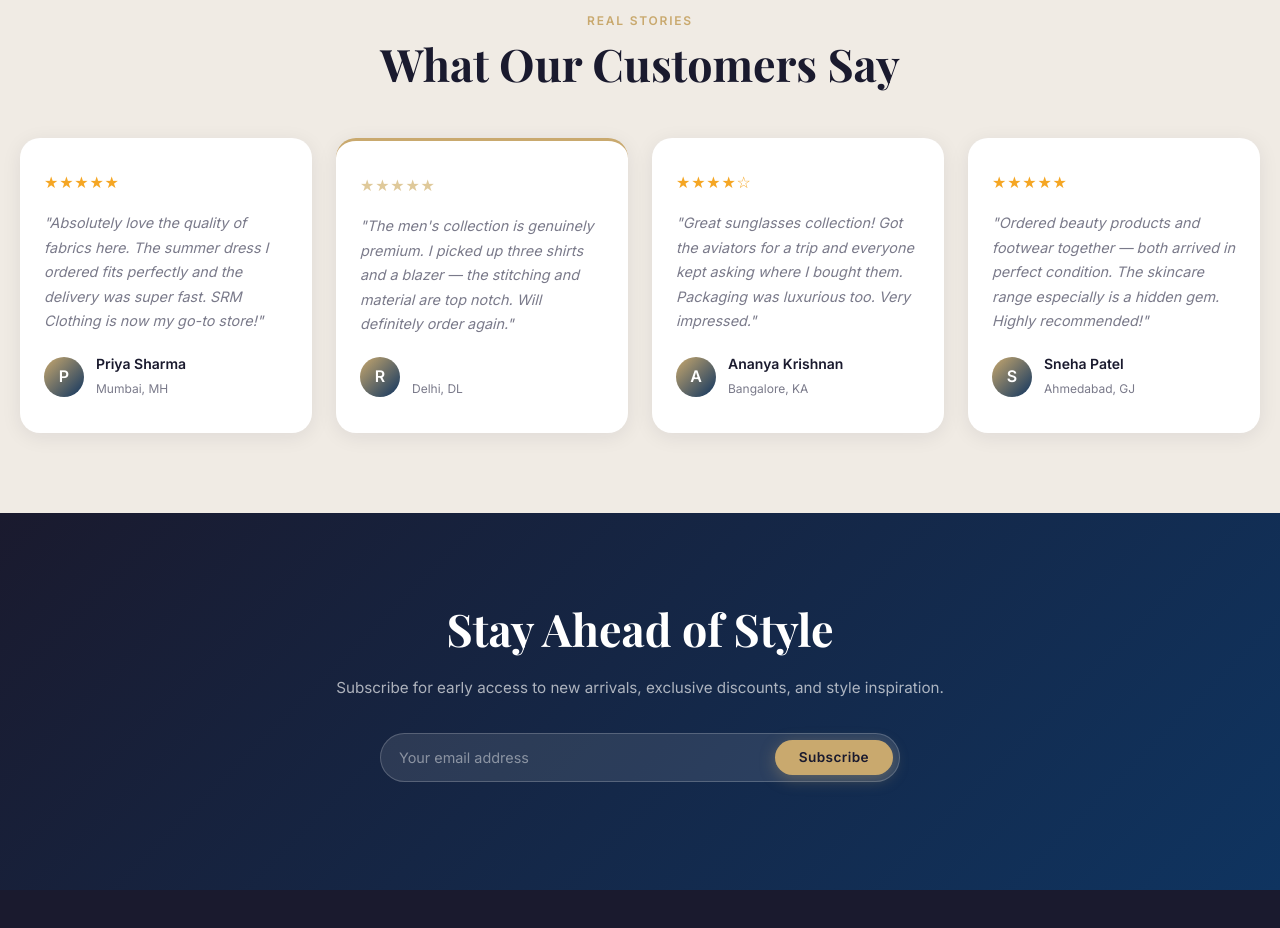
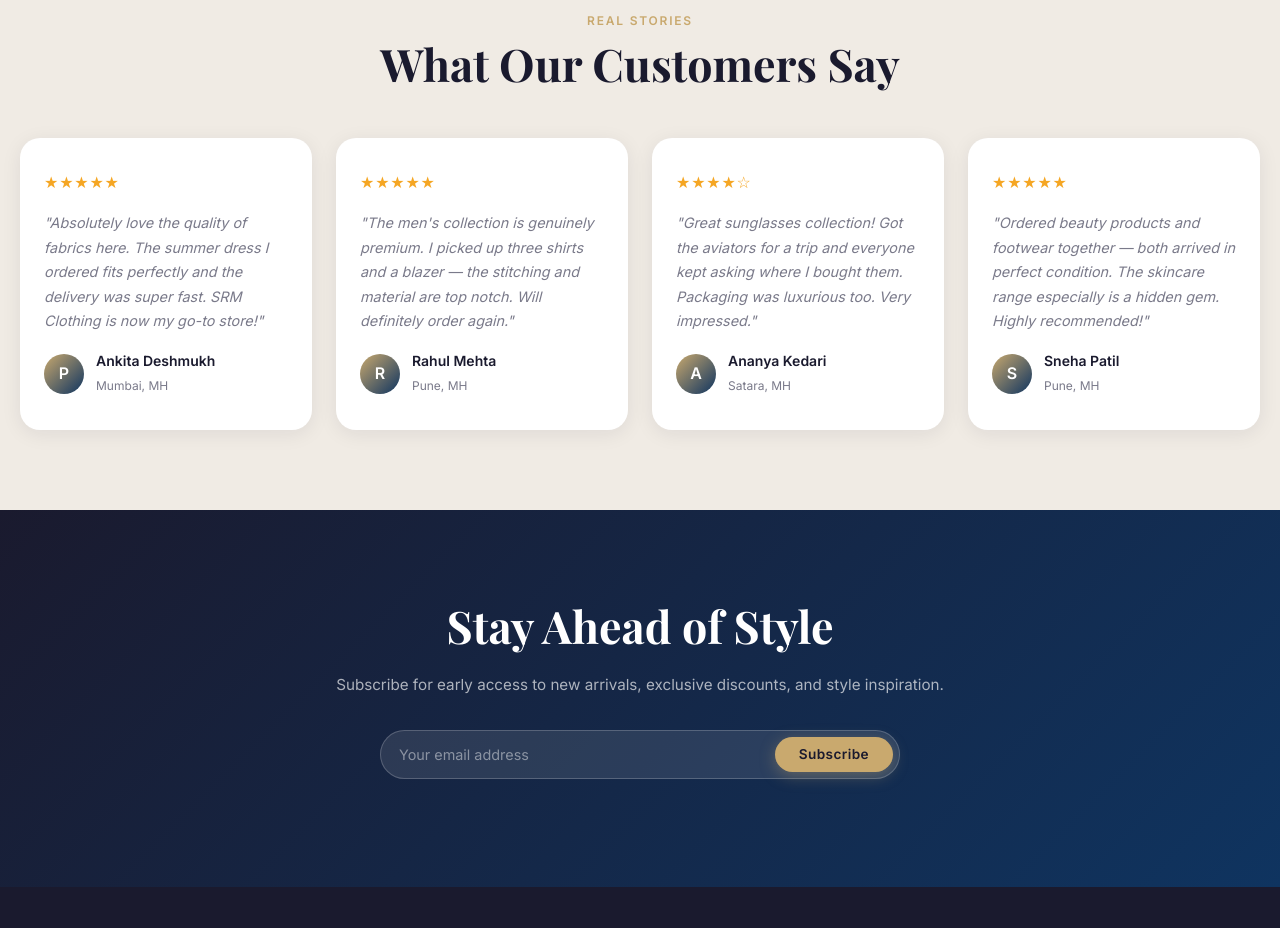
Before and after one commit to samore-9/srm-clothing, a plain HTML site: page index.html in a window 1280 px wide. Shown: the part 9440-10368 px from the top of the page. Drawn offline with nearby package versions, Linux system fonts and the light colour scheme; a web font is replaced by a local one.

Commit message:
Reviews edited

```diff
--- a/index.html
+++ b/index.html
@@ -463,17 +463,21 @@
               <footer class="testimonial-author">
                 <div class="testimonial-avatar" aria-hidden="true">P</div>
                 <div>
-                  <cite>Priya Sharma</cite>
+                  <cite>Ankita Deshmukh</cite>
                   <span>Mumbai, MH</span>
                 </div>
               </footer>
             </article>
 
-            <article
-              class="testimonial-card testimonial-card--featured"
-              style="background-color: #ffffff"
-            >
-              <div class="testimonial-stars" aria-label="5 stars">★★★★★</div>
+            <article class="testimonial-card" style="background-color: #ffffff">
+              <!-- testimonial-card--featured CLASS CAN BE ADD FOR EXTRA LOOKUP -->
+              <div
+                class="testimonial-stars"
+                aria-label="5 stars"
+                style="color: #f5a623"
+              >
+                ★★★★★
+              </div>
               <blockquote>
                 <p>
                   "The men's collection is genuinely premium. I picked up three
@@ -484,8 +488,8 @@
               <footer class="testimonial-author">
                 <div class="testimonial-avatar" aria-hidden="true">R</div>
                 <div>
-                  <cite>Rahul Mehta</cite>
-                  <span>Delhi, DL</span>
+                  <cite style="color: #1a1a2e">Rahul Mehta</cite>
+                  <span>Pune, MH</span>
                 </div>
               </footer>
             </article>
@@ -502,8 +506,8 @@
               <footer class="testimonial-author">
                 <div class="testimonial-avatar" aria-hidden="true">A</div>
                 <div>
-                  <cite>Ananya Krishnan</cite>
-                  <span>Bangalore, KA</span>
+                  <cite>Ananya Kedari</cite>
+                  <span>Satara, MH</span>
                 </div>
               </footer>
             </article>
@@ -520,8 +524,8 @@
               <footer class="testimonial-author">
                 <div class="testimonial-avatar" aria-hidden="true">S</div>
                 <div>
-                  <cite>Sneha Patel</cite>
-                  <span>Ahmedabad, GJ</span>
+                  <cite>Sneha Patil</cite>
+                  <span>Pune, MH</span>
                 </div>
               </footer>
             </article>
```
